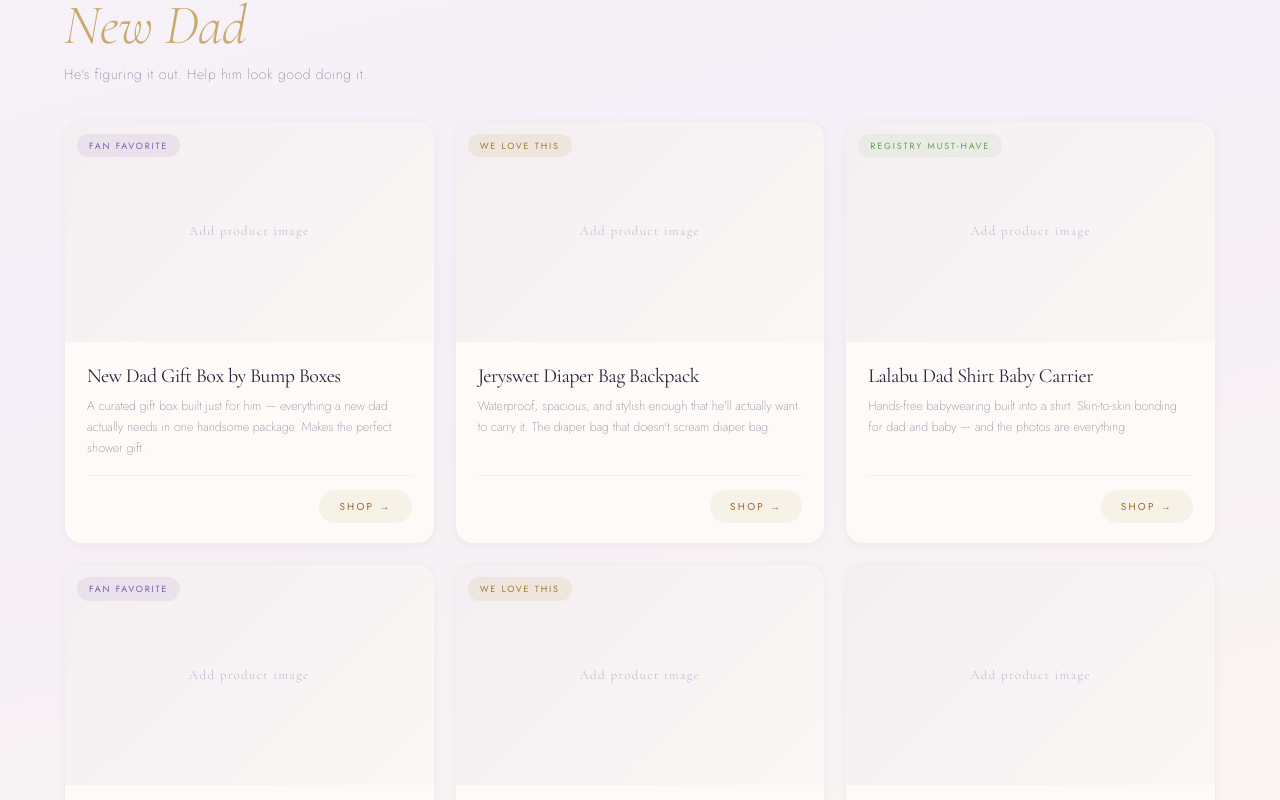
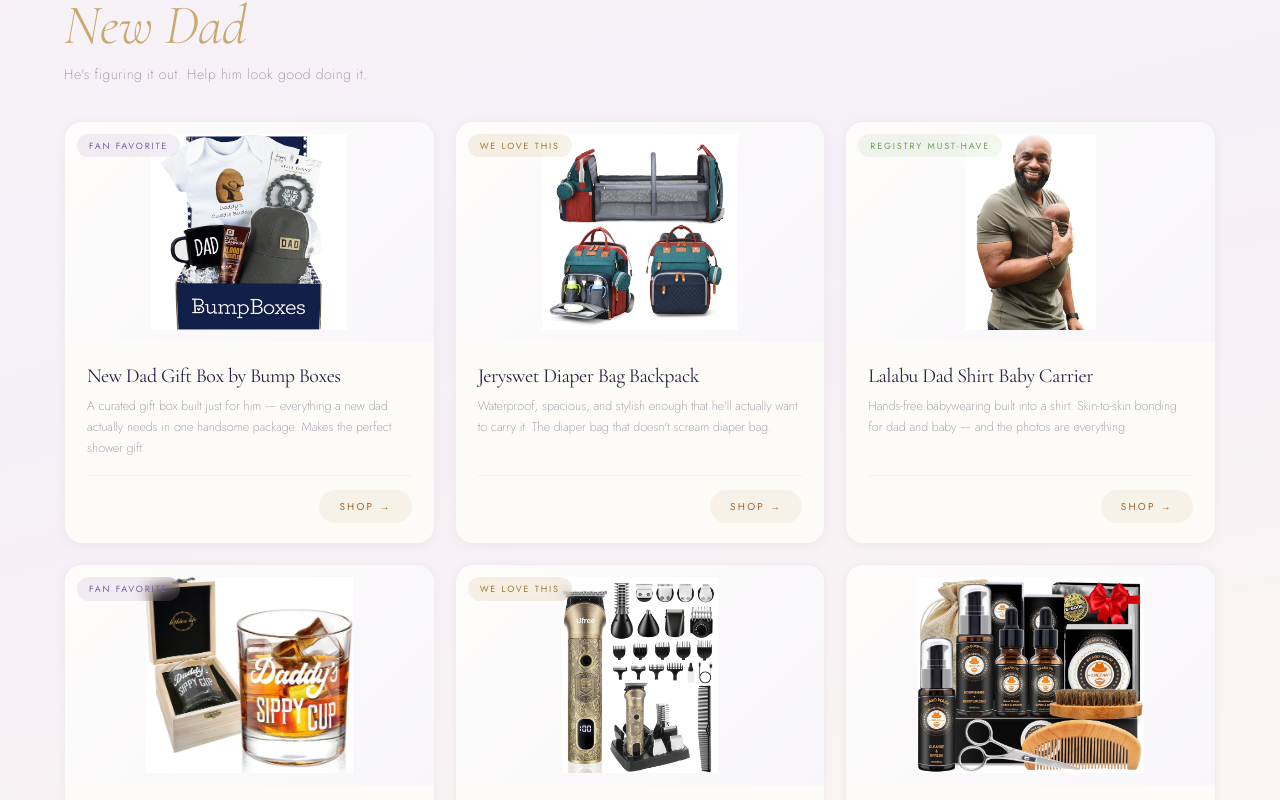
Before and after one commit to Spa-Pregio/spa-pregio-website, a React (Vite) app: page /what-about-dad in a window 1280 px wide. Shown: the part 760-1560 px from the top of the page. Built offline with nearby package versions, Linux system fonts and the light colour scheme.

Commit message:
Add files via upload

```diff
--- a/src/pages/WhatAboutDad.tsx
+++ b/src/pages/WhatAboutDad.tsx
@@ -10,9 +10,8 @@ interface Product {
   asin: string;
   name: string;
   description: string;
-  price: string;
+  price?: string;
   badge?: string;
-  imageUrl?: string;
 }
 
 interface Section {
@@ -112,47 +111,35 @@ function ProductCard({ product, accent }: { product: Product; accent: string })
     >
       {/* Product image */}
       <div style={{
-        width: "100%",
-        height: "220px",
-        background: hasImage
-          ? `url(${product.imageUrl}) center/cover no-repeat`
-          : `linear-gradient(135deg, ${accent}18 0%, ${accent}08 100%)`,
-        display: hasImage ? "block" : "flex",
-        alignItems: "center",
-        justifyContent: "center",
-        position: "relative",
-        overflow: "hidden",
+        width: "100%", height: "220px",
+        position: "relative", overflow: "hidden",
+        background: `linear-gradient(135deg, ${accent}14 0%, ${accent}06 100%)`,
+        display: "flex", alignItems: "center", justifyContent: "center",
       }}>
-        {/* Badge overlay */}
+        <img
+          src={`/images/${product.asin}.jpg`}
+          alt={product.name}
+          style={{
+            width: "100%", height: "100%",
+            objectFit: "contain",
+            padding: "12px",
+            transition: "transform 0.4s ease",
+            transform: hovered ? "scale(1.05)" : "scale(1)",
+          }}
+        />
         {badge && (
           <div style={{
             position: "absolute", top: "12px", left: "12px",
             background: badge.bg,
             backdropFilter: "blur(8px)",
             color: badge.text,
-            fontSize: "9px",
-            letterSpacing: "0.2em",
+            fontSize: "9px", letterSpacing: "0.2em",
             textTransform: "uppercase",
-            fontFamily: "'Jost',sans-serif",
-            fontWeight: 400,
-            padding: "5px 12px",
-            borderRadius: "100px",
+            fontFamily: "'Jost',sans-serif", fontWeight: 400,
+            padding: "5px 12px", borderRadius: "100px",
           }}>
             {product.badge}
           </div>
-        )}
-        {/* Placeholder when no image */}
-        {!hasImage && (
-          <p style={{
-            fontFamily: "'Cormorant Garamond',serif",
-            fontSize: "13px", fontWeight: 300,
-            color: `${accent}88`,
-            letterSpacing: "0.1em",
-            textAlign: "center",
-            padding: "0 20px",
-          }}>
-            Add product image
-          </p>
         )}
       </div>
 
```
